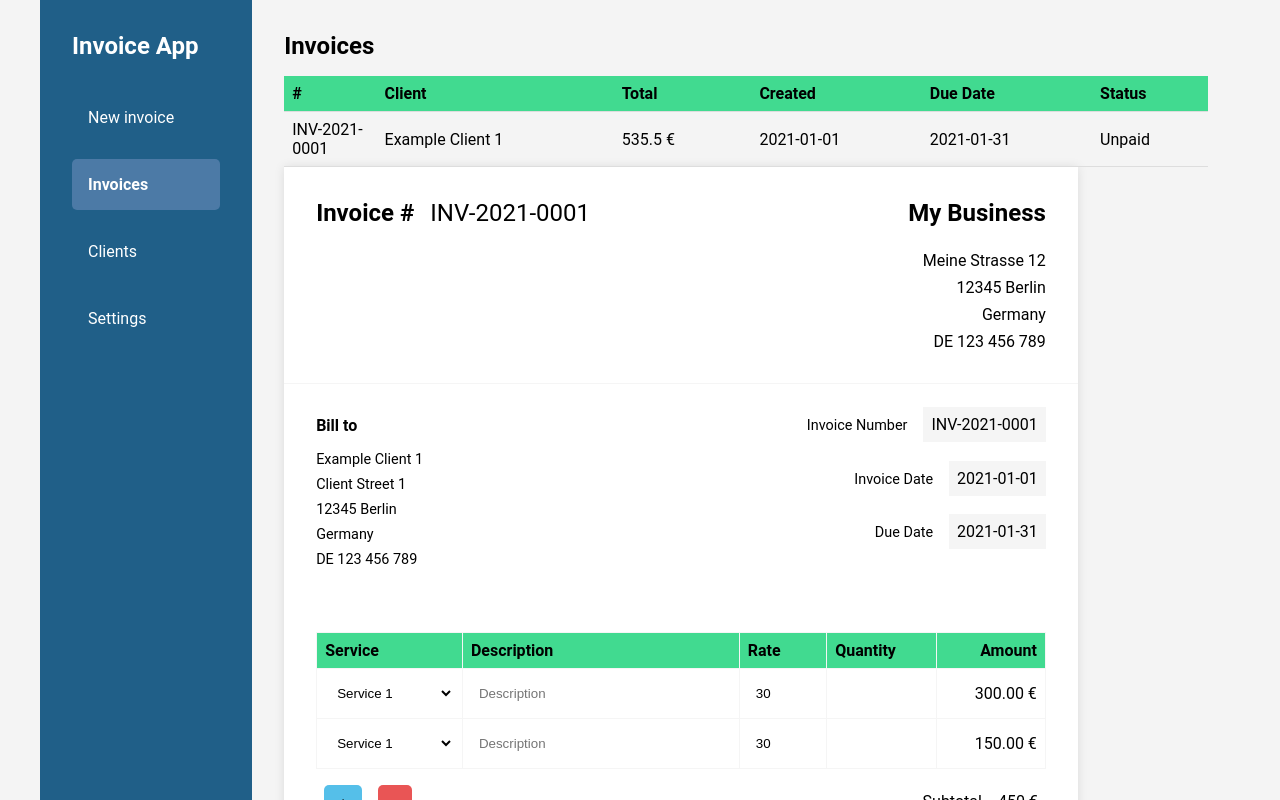
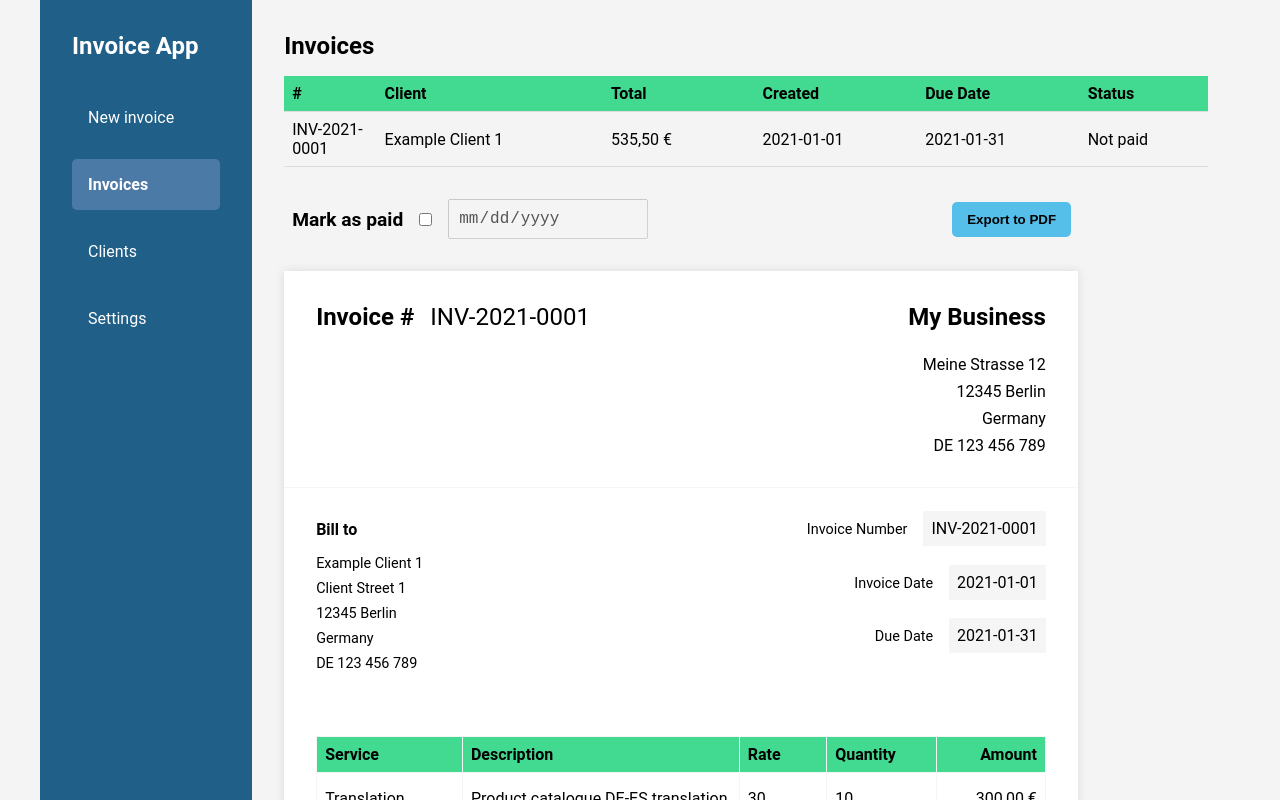
Before and after one commit to nestoririondo/invoicing-app, a React (Vite) app: page /invoices in a window 1280 px wide. Both pictures are taken after a click on the element 746 px from the left and 139 px from the top of the page. Shown: the top 800 px of the page. Built offline with nearby package versions, Linux system fonts and the light colour scheme.

Commit message:
mark invoices as paid and export them from list

```diff
--- a/src/App.jsx
+++ b/src/App.jsx
@@ -19,7 +19,7 @@ function App() {
       client: "Example Client 1",
       id: uuidv4(),
       date: { created: "2021-01-01", due: "2021-01-31", paid: "" },
-      services: [{ service: "Tanslation", rate: 30, quantity: 10 }, { service: "Proofreading", rate: 30, quantity: 5 }],
+      services: [{ service: "Translation", description: "Product catalogue DE-ES translation", rate: 30, quantity: 10 }, { service: "Proofreading", description: "Proofreading of same document", rate: 30, quantity: 5 }],
       tax: 19,
     },
     {
@@ -27,7 +27,7 @@ function App() {
       client: "Example Client 2",
       id: uuidv4(),
       date: { created: "2023-02-01", due: "2024-02-28", paid: "" },
-      services: [{ service: "Tanslation", rate: 30, quantity: 15 }, { service: "Proofreading", rate: 30, quantity: 53 }],
+      services: [{ service: "Translation", description: "E-Learning EN-ES translation", rate: 30, quantity: 15 }, { service: "Proofreading", description: "Proofreading of previous jobs", rate: 30, quantity: 53 }],
       tax: 19,
     },
   ]});
@@ -82,7 +82,7 @@ function App() {
               <NewInvoice invoices={invoices} clients={clients} setInvoices={setInvoices} settings={settings}/>
             </Route>
             <Route path="/invoices">
-              <InvoiceList invoices={invoices} clients={clients} settings={settings}/>
+              <InvoiceList invoices={invoices} setInvoices={setInvoices} clients={clients} settings={settings}/>
             </Route>
             <Route path="/clients">
               <ClientsList clients={clients} setClients={setClients} />
--- a/src/components/InvoiceDocument.jsx
+++ b/src/components/InvoiceDocument.jsx
@@ -13,11 +13,20 @@ const InvoiceDocument = ({ invoices, index, settings, clients }) => {
 
   const theClient = clients.find((client) => {
     return client.name === thisInvoice.client;
-  })
+  });
+
+  const subtotal = parseFloat(
+    thisInvoice.services
+      .map((service) => service.rate * service.quantity)
+      .reduce((a, b) => a + b, 0)
+      .toFixed(2)
+  );
+
+  const tax = parseFloat((subtotal * (thisInvoice.tax / 100)).toFixed(2));
 
   return (
     <>
-      <div className={`new-invoice t1`}>
+      <div className={`new-invoice t1 invoice-document`}>
         <div className="inv-num-wrapper">
           <p>{thisInvoice.num}</p>
         </div>
@@ -28,29 +37,81 @@ const InvoiceDocument = ({ invoices, index, settings, clients }) => {
         </div>
         <div className="invoice-info-wrapper">
           <div className="invoice-num-wrapper">
-            <div
-              className="invoice-num"
-              type="text">{thisInvoice.num}
+            <div className="invoice-num" type="text">
+              {thisInvoice.num}
             </div>
           </div>
           <div className="invoice-date-wrapper">
-            <div
-              className="invoice-date"
-              type="date"
-              >{thisInvoice.date.created}
+            <div className="invoice-date" type="date">
+              {thisInvoice.date.created}
             </div>
           </div>
           <div className="invoice-due-wrapper">
-            <div
-              className="invoice-due"
-              type="date">
+            <div className="invoice-due" type="date">
               {thisInvoice.date.due}
             </div>
           </div>
         </div>
         <div className="invoice-table-wrapper">
-          <InvoiceTable invoice={thisInvoice} settings={settings} />
-          <InvoiceTableExtra invoice={thisInvoice} settings={settings} />
+          <table className="invoice-table">
+            <thead>
+              <tr>
+                <th>Service</th>
+                <th>Description</th>
+                <th>Rate</th>
+                <th>Quantity</th>
+                <th>Amount</th>
+              </tr>
+            </thead>
+            <tbody>
+              {thisInvoice.services.map((item, index) => (
+                <tr>
+                  <td>{thisInvoice.services[index].service}</td>
+                  <td> {thisInvoice.services[index].description}</td>
+                  <td>{thisInvoice.services[index].rate}</td>
+                  <td>{thisInvoice.services[index].quantity}</td>
+                  <td className="total-input">
+                    {`${parseFloat(
+                      thisInvoice.services[index].rate *
+                        thisInvoice.services[index].quantity
+                    ).toLocaleString("de-DE", {
+                      style: "currency",
+                      currency: "EUR",
+                    })}`}
+                  </td>
+                </tr>
+              ))}
+            </tbody>
+          </table>
+          <table className="invoice-table-extra">
+            <tr className="subtotal">
+              <div className="subtotal-label-value">
+                <td className="subtotal-label"></td>
+                <td className="subtotal-value">{`${parseFloat(
+                  subtotal
+                ).toLocaleString("de-DE", {
+                  style: "currency",
+                  currency: "EUR",
+                })}`}</td>
+              </div>
+            </tr>
+            <tr className="tax">
+              <td>
+                {thisInvoice.tax} %
+                <div className="tax-value">{`${parseFloat(tax).toLocaleString(
+                  "de-DE",
+                  { style: "currency", currency: "EUR" }
+                )}`}</div>{" "}
+              </td>
+            </tr>
+            <tr className="total">
+              <td>{`${(subtotal + tax).toLocaleString("de-DE", {
+                style: "currency",
+                currency: "EUR",
+              })}`}</td>{" "}
+            </tr>
+          </table>
+          {/* <InvoiceTableExtra invoice={thisInvoice} settings={settings} /> */}
         </div>
         <div className="contact-wrapper">
           <ContactInfo settings={settings} />
--- a/src/components/InvoiceList.css
+++ b/src/components/InvoiceList.css
@@ -31,3 +31,39 @@
 .invoice-item:hover {
     background-color: #ccc;
 }
+
+.mark-as-paid {
+    padding: 2rem 0.5rem 2rem 0.5rem;
+    display: flex;
+    align-items: center;
+}
+
+.mark-as-paid label {
+    display: flex;
+    align-items: center;
+    font-size: 1.2rem;
+    font-weight: bold;
+    gap: 1rem;
+}
+.mark-as-paid button {
+    padding: 10px 15px;
+    font-weight: bold;
+    border: none;
+    border-radius: 5px;
+    background-color: #55bfe9;
+    cursor: pointer;
+    display: block;
+    margin-left: 304px;
+    &:hover {
+        background-color: #2b8ab8;
+    }
+    &:active {
+        background-color: #1e5a7d;
+    }
+}
+
+.paid-date-input {
+    padding: 0.5rem;
+    width: 200px;
+    font-size: 1rem;
+}
--- a/src/components/InvoiceList.jsx
+++ b/src/components/InvoiceList.jsx
@@ -1,14 +1,48 @@
 import { useState } from "react";
+import jsPDF from 'jspdf';
+import html2canvas from 'html2canvas';
 import "./InvoiceList.css";
 import InvoiceDocument from "./InvoiceDocument";
 
-const InvoiceList = ({ invoices, clients, settings }) => {
+const InvoiceList = ({ invoices, clients, settings, setInvoices }) => {
   const [expandView, setExpandView] = useState([]);
 
   const handleToggle = (index) => {
     const newArray = [...expandView];
     newArray[index] = !newArray[index];
     setExpandView(newArray);
+  };
+
+  let datePaid = new Date().toISOString().slice(0, 10);
+  const handleSetPaid = (index) => {
+    const newArray = [...invoices];
+    newArray[index].date.paid
+      ? (newArray[index].date.paid = "")
+      : (newArray[index].date.paid = datePaid);
+    setInvoices(newArray);
+  };
+
+  const handleChangePaidDate = (event, index) => {
+    datePaid = event.target.value;
+    const newArray = [...invoices];
+    newArray[index].date.paid = datePaid;
+    setInvoices(newArray);
+  };
+
+  const exportPDF = (index) => {
+
+    const input = document.querySelector(".invoice-document");
+
+    html2canvas(input, { scale: window.devicePixelRatio }).then((canvas) => {
+      const imgData = canvas.toDataURL("image/png");
+      const pdf = new jsPDF("p", "mm", "a4");
+      const imgProps = pdf.getImageProperties(imgData);
+      const pdfWidth = pdf.internal.pageSize.getWidth();
+      const pdfHeight = (imgProps.height * pdfWidth) / imgProps.width;
+      pdf.addImage(imgData, "PNG", 0, 0, pdfWidth, pdfHeight);
+      pdf.save(`invoice-${invoices[index].num}`);
+    });
+
   };
 
   return (
@@ -34,18 +68,26 @@ const InvoiceList = ({ invoices, clients, settings }) => {
                 <td>{invoice.num}</td>
                 <td>{invoice.client}</td>
                 <td>
-                  {invoice.services
-                    .map((service) => service.rate * service.quantity)
+                  {(
+                    invoice.services
+                      .map(
+                        (service) =>
+                          parseFloat(service.rate) *
+                          parseFloat(service.quantity)
+                      )
                       .reduce((a, b) => a + b, 0) *
-                    (1 + invoice.tax / 100).toFixed(2)}{" "}
-                  €
+                    (1 + parseFloat(invoice.tax) / 100)
+                  ).toLocaleString("de-DE", {
+                    style: "currency",
+                    currency: "EUR",
+                  })}
                 </td>
                 <td>{invoice.date.created}</td>
                 <td>{invoice.date.due}</td>
                 {invoice.date.paid ? (
                   <td className="paid">Paid</td>
                 ) : (
-                  <td className="unpaid">Unpaid</td>
+                  <td className="unpaid">Not paid</td>
                 )}
               </tr>
               {expandView[index] ? (
@@ -53,25 +95,42 @@ const InvoiceList = ({ invoices, clients, settings }) => {
                   <td colSpan="6">
                     <div className="expanded-view-div">
                       {
-                        /* {invoice.services.map((service, index) => {
-                        return (
-                          <div key={index}>
-                            <p>{service.service}</p>
-                            <p>{service.description}</p>
-                            <p>{service.rate}</p>
-                            <p>{service.quantity}</p>
-                            <p>
-                              {(service.rate * service.quantity).toFixed(2)} €
-                            </p>
+                        <>
+                          <div className="mark-as-paid">
+                            <label htmlFor="Paid">
+                              Mark as paid
+                              <input
+                                type="checkbox"
+                                id="Paid"
+                                checked={invoice.date.paid}
+                                onClick={() => handleSetPaid(index)}
+                              />
+                              {invoice.date.paid ? (
+                                <input
+                                  className="paid-date-input"
+                                  type="date"
+                                  value={invoice.date.paid}
+                                  onChange={(event) =>
+                                    handleChangePaidDate(event, index)
+                                  }
+                                />
+                              ) : (
+                                <input
+                                  className="paid-date-input"
+                                  type="date"
+                                  disabled
+                                />
+                              )}
+                            </label>
+                            <button onClick={(e) => exportPDF(index)}>Export to PDF</button>
                           </div>
-                        );
-                      })} */
                           <InvoiceDocument
                             invoices={invoices}
                             index={index}
                             clients={clients}
                             settings={settings}
                           />
+                        </>
                       }
                     </div>
                   </td>
--- a/src/components/InvoiceTable.jsx
+++ b/src/components/InvoiceTable.jsx
@@ -30,7 +30,6 @@ const InvoiceTable = ({
             settings={settings}
           />
         ))}
-
       </tbody>
     </table>
     </>
```
Also changed, not shown: src/components/invoice-templates/t1.css (+12 -3 lines). Lines whose indentation alone changed are shown as unchanged.
